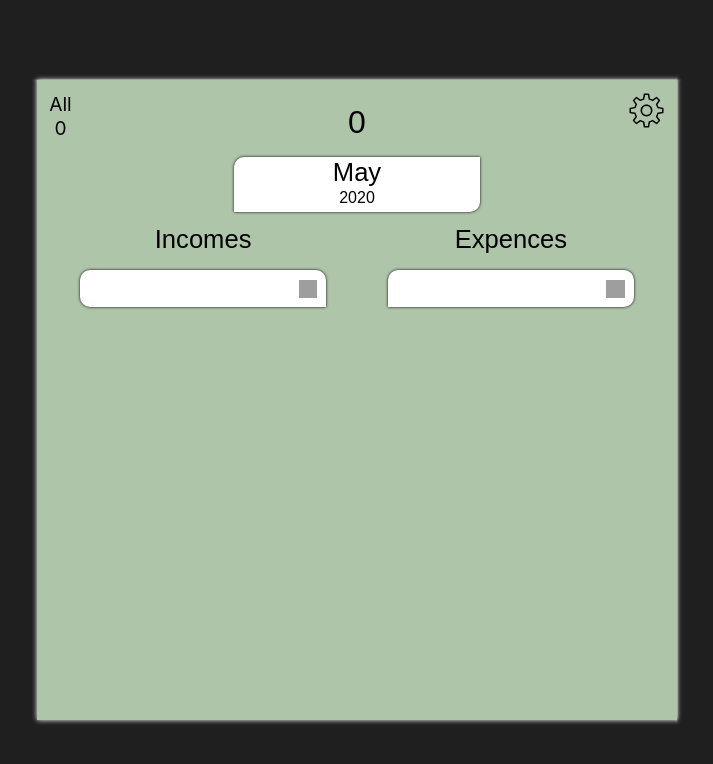
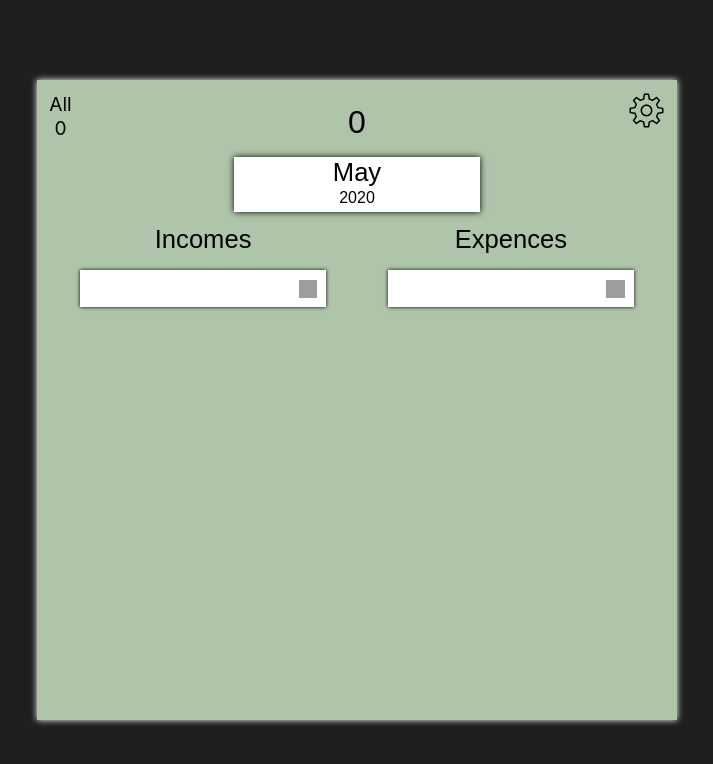
Before and after one commit to Edjll/budget-calculator, a React app: page / in a window 1280 px wide. Shown: the whole page, without its empty margins (283-996 px from the left). Built offline with nearby package versions, Linux system fonts and the light colour scheme; grey boxes are pictures that could not be loaded.

Commit message:
changed component scaling

```diff
--- a/src/BudgetCalculator/BudgetCalculator.js
+++ b/src/BudgetCalculator/BudgetCalculator.js
@@ -29,17 +29,7 @@ class App extends Component {
       expence = user.budget.expences.years[user.date.year].months[user.date.month].money;
     }
 
-    this.styles = {
-      width : {
-        width : '500px'
-      },
-      settingsActive : {
-        transform: 'rotateY(-90deg) translateZ(500px)'
-      },
-      signInActive : {
-        transform: 'rotateY(-90deg) rotateZ(90deg) translate3d(250px, 250px, 500px)'
-      }
-    }
+    this.styles = constants.styles;
 
     this.state = {
       money : {
@@ -287,7 +277,6 @@ class App extends Component {
     const state = this.state;
     state.height = document.getElementById('budget-calculator').clientHeight;
 
-    this.styles.width = { width : `${ state.height }px` };
     this.styles.settingsActive = { transform : `rotateY(-90deg) translateZ(${ state.height }px)` };
     this.styles.signInActive = { transform : `rotateY(-90deg) rotateZ(90deg) translate3d(${ state.height / 2 }px, ${ state.height / 2 }px, ${ state.height }px)` };
 
@@ -297,9 +286,18 @@ class App extends Component {
   render () {
 
     return (
-        <div id = 'budget-calculator' style = { this.styles.width } >
+        <div
+          id = 'budget-calculator'
+          style = { {
+            width : this.state.height,
+            perspective : this.state.height * 2
+          } }
+        >
           <div className = 'container-3d' style = { this.styles[this.state.settings.active] }>
-            <div className = { `container${ ` budget-calculator-${ this.state.settings.theme }` }` }>
+            <div
+              className = { `container${ ` budget-calculator-${ this.state.settings.theme }` }` }
+              style = { { boxShadow : `0 0 ${this.state.height * 0.01}px ${this.styles.boxShadows[this.state.settings.theme]}` } }
+            >
               <Display
                 money = { {
                   title : storage[this.state.settings.language].budget.money,
@@ -319,6 +317,7 @@ class App extends Component {
                   months = { storage[this.state.settings.language].months }
                   changeDate = { this.changeDate.bind(this) }
                   height = { this.state.height }
+                  boxShadows = { this.styles.boxShadows }
                 />
               </div>
               <div className = 'items-boxes'>
@@ -330,6 +329,7 @@ class App extends Component {
                   deleteItem = { this.deleteItem.bind(this) }
                   changeItemValue = { this.changeItemValue.bind(this) }
                   height = { this.state.height }
+                  boxShadows = { this.styles.boxShadows }
                 />
                 <ItemsBox
                   description = { constants.budget.expences }
@@ -339,6 +339,7 @@ class App extends Component {
                   deleteItem = { this.deleteItem.bind(this) }
                   changeItemValue = { this.changeItemValue.bind(this) }
                   height = { this.state.height }
+                  boxShadows = { this.styles.boxShadows }
                 />
               </div>
             </div>
@@ -358,6 +359,7 @@ class App extends Component {
                 app : storage[this.state.settings.language].app
               } }
               height = { this.state.height }
+              boxShadows = { this.styles.boxShadows }
             />
             <SignIn
               openSettings = { this.openSettings.bind(this) }
@@ -372,6 +374,7 @@ class App extends Component {
               } }
               theme = { this.state.settings.theme }
               height = { this.state.height }
+              boxShadows = { this.styles.boxShadows }
             />
           </div>
         </div>
--- a/src/BudgetCalculator/css/BudgetCalculator.css
+++ b/src/BudgetCalculator/css/BudgetCalculator.css
@@ -23,7 +23,6 @@
   flex-direction: column;
   padding: 1.907%;
   box-sizing: border-box;
-  box-shadow: 0px 0px 5px 0px black;
   background-color: #dfecdc;
 }
 
@@ -41,5 +40,4 @@
 
 .budget-calculator-dark {
   background-color: #aec5a9 !important;
-  box-shadow: 0px 0px 5px 0px white !important;
 }
--- a/src/Datepicker/Calendar/Calendar.js
+++ b/src/Datepicker/Calendar/Calendar.js
@@ -36,6 +36,7 @@ class Calendar extends Component {
             <div
                 className = 'datepicker-calendar'
                 tabIndex = '0'
+                style = { { boxShadow : `0 0 ${this.props.height * 0.01}px ${this.props.boxShadows.light}` } }
             >
                 <div className = 'datepicker-switcher'>
                     <button
--- a/src/Datepicker/Calendar/css/Calendar.css
+++ b/src/Datepicker/Calendar/css/Calendar.css
@@ -1,5 +1,4 @@
 .datepicker-calendar {
-    box-shadow: 0px 0px 3px 0px black;
     width: 100%;
     height: 351.8%;
     border-top: 0.5px solid blue;
@@ -9,6 +8,7 @@
     z-index: -1;
     opacity: 0;
     transition: opacity 0.3s linear, z-index 0s 0.3s;
+    outline: none;
 }
 
 .datepicker-switcher {
--- a/src/Datepicker/Datepicker.js
+++ b/src/Datepicker/Datepicker.js
@@ -54,6 +54,7 @@ class Datepicker extends Component {
                     selected = { this.props.date }
                     calendarVisible = { this.calendarVisible }
                     height = { this.props.height }
+                    boxShadows = { this.props.boxShadows }
                 />
                 <Calendar
                     months = { this.props.months }
@@ -63,6 +64,7 @@ class Datepicker extends Component {
                     changeSelectableType = { this.changeSelectableType.bind(this) }
                     changeSelectableValue = { this.changeSelectableValue.bind(this) }
                     height = { this.props.height }
+                    boxShadows = { this.props.boxShadows }
                 />
             </div>
         )
--- a/src/Datepicker/Display/Display.js
+++ b/src/Datepicker/Display/Display.js
@@ -3,7 +3,10 @@ import './css/Display.css';
 
 const Display = props => {
     return (
-        <div className = 'datapicker-display'>
+        <div
+            className = 'datapicker-display'
+            style = { { boxShadow : `0 0 ${props.height * 0.01}px ${props.boxShadows.light}` } }
+        >
             <input
                 type = 'text'
                 value = { props.selected.month }
--- a/src/Datepicker/Display/css/Display.css
+++ b/src/Datepicker/Display/css/Display.css
@@ -2,8 +2,6 @@
     display: flex;
     flex-direction: column;
     background-color: white;
-    box-shadow: 0px 0px 3px 0px black;
-    border-radius: 10px 0;
     overflow: hidden;
     width: 100%;
     height: 100%;
--- a/src/ItemsBox/ItemCreator/ItemCreator.js
+++ b/src/ItemsBox/ItemCreator/ItemCreator.js
@@ -6,7 +6,10 @@ class ItemCreator extends Component {
     constructor(props) {
         super(props);
 
-        this.state = { value : '' };
+        this.state = {
+            value : '',
+            focus : false
+        };
     }
 
     clearInput() {
@@ -31,11 +34,22 @@ class ItemCreator extends Component {
         }
     }
 
+    changeFocus() {
+        const state = this.state;
+        state.focus = !state.focus;
+        this.setState(state);
+    }
+
     render() {
         return (
             <div
                 className = 'item-creator-wrapper'
-                style = { { height : `${ this.props.height * 0.05715 }px` } }
+                onFocus = { e => this.changeFocus() }
+                onBlur = { e => this.changeFocus() }
+                style = { {
+                    height : `${ this.props.height * 0.05715 }px`,
+                    boxShadow : `0 0 ${this.props.height * 0.006}px ${this.props.boxShadows.light}${this.state.focus ? `, inset 0px 0px ${this.props.height * 0.02}px -${this.props.height * 0.01}px ${this.props.boxShadows.light}` : ''}`
+                } }
             >
                 <div className = 'item-creator-value'>
                     <input
--- a/src/ItemsBox/ItemCreator/css/ItemCreator.css
+++ b/src/ItemsBox/ItemCreator/css/ItemCreator.css
@@ -4,7 +4,6 @@
     display: flex;
 	position: relative;
 	margin: 2%;
-	box-shadow: 0px 0px 3px #000000;
 	transition: box-shadow 0.3s linear;
 	background-color: white;
 }
@@ -23,10 +22,6 @@
 	padding: 5px 5px 3px 10px;
 	box-sizing: border-box;
 	background-color: transparent;
-}
-
-.item-creator-wrapper:focus-within {
-	box-shadow: 0px 0px 3px black, inset 0px 0px 10px -5px black;
 }
 
 .item-creator-save {
--- a/src/ItemsBox/ItemsBox.js
+++ b/src/ItemsBox/ItemsBox.js
@@ -63,6 +63,7 @@ class ItemsBox extends Component {
           deleteItem = { this.deleteItem }
           transformValue = { this.transformValue }
           height = { this.props.height }
+          boxShadows = { this.props.boxShadows }
         />
       );
     });
@@ -78,6 +79,7 @@ class ItemsBox extends Component {
             transformValue = { this.transformValue }
             checkValue = { this.checkValue }
             height = { this.props.height }
+            boxShadows = { this.props.boxShadows }
         />
         <div className = 'items'>
             { items }
--- a/src/ItemsBox/css/ItemsBox.css
+++ b/src/ItemsBox/css/ItemsBox.css
@@ -23,27 +23,3 @@ p {
 .items::-webkit-scrollbar-thumb {
     background: rgb(82, 153, 94);
 }
-
-.items-box:nth-of-type(odd) .item-creator-wrapper {
-    border-radius: 10px 10px 0 10px;
-}
-
-.items-box:nth-of-type(even) .item-creator-wrapper {
-    border-radius: 10px 10px 10px 0;
-}
-
-.items-box:nth-of-type(odd) .items .item-wrapper:nth-of-type(odd) {
-	border-radius: 10px 0;
-}
-
-.items-box:nth-of-type(odd) .items .item-wrapper:nth-of-type(even) {
-	border-radius: 0 10px;
-}
-
-.items-box:nth-of-type(even) .items .item-wrapper:nth-of-type(odd) {
-	border-radius: 0 10px;
-}
-
-.items-box:nth-of-type(even) .items .item-wrapper:nth-of-type(even) {
-	border-radius: 10px 0;
-}
--- a/src/Settings/Settings.js
+++ b/src/Settings/Settings.js
@@ -46,7 +46,7 @@ class Settings extends Component {
                     title = { this.props.storage.app }
                 />
                 <form className = 'settings-form' onSubmit = { e => e.preventDefault() }>
-                    <label>
+                    <label style = { { boxShadow : `0 0 ${this.props.height * 0.01}px ${this.props.boxShadows.light}` } }>
                         <div className = { `form-description-wrapper form-description-wrapper-${ this.props.theme }` }>
                             <span style = { { fontSize : this.props.height * 0.034 } }>
                                 { this.props.storage.settings.theme }
@@ -64,7 +64,7 @@ class Settings extends Component {
                             { themes }
                         </select>
                     </label>
-                    <label>
+                    <label style = { { boxShadow : `0 0 ${this.props.height * 0.01}px ${this.props.boxShadows.light}` } }>
                     <div className = { `form-description-wrapper form-description-wrapper-${ this.props.theme }` }>
                             <span style = { { fontSize : this.props.height * 0.034 } }>
                                 { this.props.storage.settings.language }
--- a/src/Settings/css/Settings.css
+++ b/src/Settings/css/Settings.css
@@ -5,7 +5,6 @@
     top: 0;
     right: -100% !important;
     background-color: #ffe1e1;
-    box-shadow: 0px 0px 5px 0px black;
     transform: rotateY(90deg);
     transform-origin: left;
     display: flex;
@@ -47,7 +46,6 @@
     justify-content: space-between;
     align-items: center;
     box-sizing: border-box;
-    box-shadow: 0px 0px 3px black;
 }
 
 .form-description-wrapper {
@@ -101,7 +99,6 @@
 
 .settings-dark {
     background-color: #c19292;
-    box-shadow: 0px 0px 5px 0px white;
 }
 
 .form-description-wrapper-dark {
--- a/src/SignIn/SignIn.js
+++ b/src/SignIn/SignIn.js
@@ -152,7 +152,7 @@ class SignIn extends Component {
                                 </div>
                             : null
                         }
-                        <label>
+                        <label style = { { boxShadow : `0 0 ${this.props.height * 0.01}px ${this.props.boxShadows.light}` } }>
                             <input
                                 placeholder = { this.props.storage.signIn.username }
                                 type = 'text'
@@ -163,7 +163,7 @@ class SignIn extends Component {
                             />
                             <img src = { usernameImage } alt = 'username' />
                         </label>
-                        <label>
+                        <label style = { { boxShadow : `0 0 ${this.props.height * 0.01}px ${this.props.boxShadows.light}` } }>
                             <input
                                 placeholder = { this.props.storage.signIn.password }
                                 type = 'password'
@@ -177,9 +177,11 @@ class SignIn extends Component {
                         <button
                             className = { `${this.state.active.button.rotate ? 'rotate-button' : ''} sign-in-button-${this.props.theme }`}
                             onClick = { e => this.checkForm() }
-                            style = { { fontSize : this.props.height * 0.04 } }
+                            style = { { boxShadow : `0 0 ${this.props.height * 0.01}px ${this.props.boxShadows.light}` } }
                         >
-                            <span>{ this.state.active.page === 'login' ? this.props.storage.signIn.login : this.props.storage.signIn.registration }</span>
+                            <span style = { { fontSize : this.props.height * 0.04 } }>
+                                { this.state.active.page === 'login' ? this.props.storage.signIn.login : this.props.storage.signIn.registration }
+                            </span>
                         </button>
                     </form>
                 </div>
--- a/src/SignIn/css/SignIn.css
+++ b/src/SignIn/css/SignIn.css
@@ -5,7 +5,6 @@
     width: 100%;
     height: 100%;
     background-color: #e3f5ff;
-    box-shadow: 0px 0px 5px 0px black;
     transform: rotateX(-90deg);
     transform-origin: top;
     transform-style: preserve-3d;
@@ -33,7 +32,6 @@
     width: 100%;
     height: 26.6667%;
     background-color: white;
-    box-shadow: 0px 0px 3px black;
     display: flex;
     justify-content: space-between;
     margin-bottom: 7%;
@@ -59,7 +57,6 @@
     height: 26.6667%;
     background-color: #a3d4ff;
     border: none;
-    box-shadow: 0px 0px 3px black;
     cursor: pointer;
     outline: none;
     transition: transform 0.5s linear;
@@ -72,7 +69,6 @@
     box-sizing: border-box;
     height: 40px;
     background-color: #ff6f6f;
-    box-shadow: 0px 0px 3px black;
     display: flex;
     justify-content: center;
     align-items: center;
@@ -141,7 +137,6 @@
 
 .sign-in-dark {
     background-color: #a2b9c5;
-    box-shadow: 0px 0px 5px 0px white;
 }
 
 .sign-in-button-dark {
--- a/src/config/config.js
+++ b/src/config/config.js
@@ -22,6 +22,18 @@ export const constants = {
         app : '',
         signIn : 'signInActive',
         settings : 'settingsActive'
+    },
+    styles : {
+        settingsActive : {
+            transform: 'rotateY(-90deg) translateZ(500px)'
+        },
+        signInActive : {
+            transform: 'rotateY(-90deg) rotateZ(90deg) translate3d(250px, 250px, 500px)'
+        },
+        boxShadows : {
+            light : 'black',
+            dark : 'white'
+        }
     }
 };
 
```
Also changed, not shown: src/ItemsBox/Item/Item.js (+5 -2 lines), src/ItemsBox/Item/css/Item.css (+0 -7 lines).
